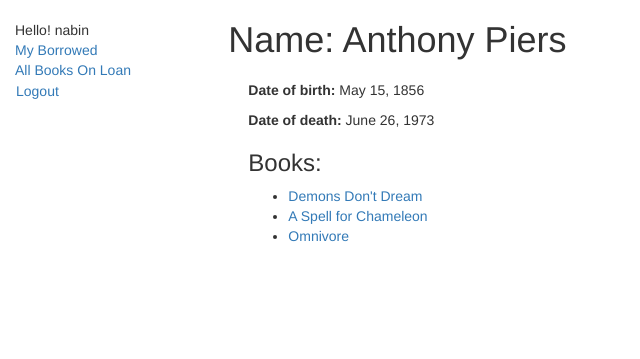
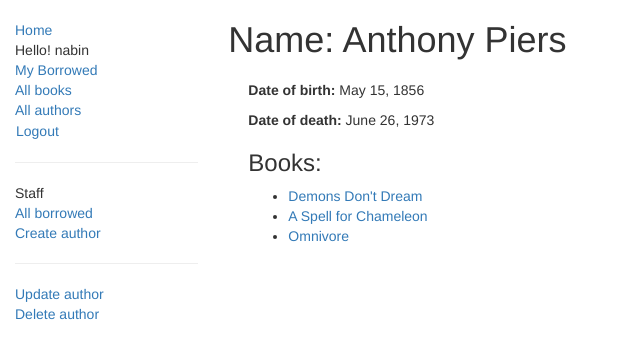
Before and after one commit to NabinPrasadDhungana/Django-Local-Library, a Django app: page /catalog/author/3 in a window 1280 px wide. Shown: the top 359 px of the page, without its empty margins (0-640 px from the left). Run offline with Django 5.2, Linux system fonts and the light colour scheme; a user stored in the database is signed in; data comes from the database, SQL or seed files in the repository; both versions use the stored data as it was after the commit.

Commit message:
Added create, edit and delete views for author

```diff
--- a/locallibrary/catalog/templates/base_generic.html
+++ b/locallibrary/catalog/templates/base_generic.html
@@ -16,14 +16,13 @@
       <div class="col-sm-2">
         {% block sidebar %}
           <ul class="sidebar-nav">
+            <li><a href="{% url 'index' %}">Home</a></li>
             {% if user.is_authenticated %}
    <li>Hello! {{ user.get_username }}</li>
 
    <li><a href="{% url 'my-borrowed' %}">My Borrowed</a></li>
-
-   {% if user.is_staff %}
-     <li><a href="{% url 'books-on-loan' %}">All Books On Loan</a></li>
-   {% endif %}
+   <li><a href="{% url 'books' %}">All books</a></li>
+   <li><a href="{% url 'authors' %}">All authors</a></li>
 
    <li>
      <form id="logout-form" method="post" action="{% url 'admin:logout' %}">
@@ -31,6 +30,17 @@
        <button type="submit" class="btn btn-link">Logout</button>
      </form>
    </li>
+   {% if user.is_staff %}
+<hr>
+<ul class="sidebar-nav">
+<li>Staff</li>
+   <li><a href="{% url 'books-on-loan' %}">All borrowed</a></li>
+{% if perms.catalog.add_author %}
+   <li><a href="{% url 'author-create' %}">Create author</a></li>
+{% endif %}
+</ul>
+{% endif %}
+
    {% else %}
    <li><a href="{% url 'login' %}?next={{ request.path }}">Login</a></li>
    {% endif %}
--- a/locallibrary/catalog/templates/catalog/author_detail.html
+++ b/locallibrary/catalog/templates/catalog/author_detail.html
@@ -1,10 +1,35 @@
 {% extends 'base_generic.html' %}
+
+{% block sidebar %}
+  {{ block.super }}
+
+  {% if perms.catalog.change_author or perms.catalog.delete_author %}
+  <hr>
+  <ul class="sidebar-nav">
+    {% if perms.catalog.change_author %}
+      <li><a href="{% url 'author-update' author.id %}">Update author</a></li>
+    {% endif %}
+    {% if perms.catalog.delete_author %}
+      <li><a href="{% url 'author-delete' author.id %}">Delete author</a></li>
+    {% endif %}
+    </ul>
+  {% endif %}
+
+{% endblock %}
+
 
 {% block content %}
 <h1>Name: {{ author.last_name }} {{ author.first_name }}</h1>
 <div style="margin-left:20px;margin-top:20px">
 <p><strong>Date of birth: </strong>{{ author.date_of_birth }}</p>
-<p><strong>Date of death: </strong>{{ author.date_of_death }}</p>
+
+{% if author.date_of_death %}
+    <p><strong>Date of death: </strong>{{ author.date_of_death }}</p>
+{% else %}
+    <p><strong>Date of death: </strong> Still alive </p>
+
+{% endif %}
+
     <h3>Books:</h3>
     <ul>
 
--- a/locallibrary/catalog/urls.py
+++ b/locallibrary/catalog/urls.py
@@ -17,3 +17,9 @@ urlpatterns += [
 urlpatterns += [
     path('book/<uuid:pk>/renew/', views.renew_book_librarian, name='renew-book-librarian'),
 ]
+
+urlpatterns += [
+    path('author/create/', views.AuthorCreate.as_view(), name='author-create'),
+    path('author/<int:pk>/update/', views.AuthorUpdate.as_view(), name='author-update'),
+    path('author/<int:pk>/delete/', views.AuthorDelete.as_view(), name='author-delete'),
+]
--- a/locallibrary/catalog/views.py
+++ b/locallibrary/catalog/views.py
@@ -10,6 +10,8 @@ from django.http import HttpResponseRedirect
 from django.urls import reverse
 
 from catalog.forms import *
+from django.views.generic.edit import CreateView, UpdateView, DeleteView
+from django.urls import reverse_lazy
 # Create your views here.
 
 def index(request):
@@ -99,7 +101,7 @@ def renew_book_librarian(request, pk):
     if request.method == 'POST':
 
         # Create a form instance and populate it with data from the request (binding):
-        form = RenewBookForm(request.POST)
+        form = RenewBookModelForm(request.POST)
 
         # Check if the form is valid:
         if form.is_valid():
@@ -113,7 +115,7 @@ def renew_book_librarian(request, pk):
     # If this is a GET (or any other method) create the default form.
     else:
         proposed_renewal_date = datetime.date.today() + datetime.timedelta(weeks=3)
-        form = RenewBookForm(initial={'renewal_date': proposed_renewal_date})
+        form = RenewBookModelForm(initial={'due_back': proposed_renewal_date})
 
     context = {
         'form': form,
@@ -121,3 +123,29 @@ def renew_book_librarian(request, pk):
     }
 
     return render(request, 'catalog/book_renew_librarian.html', context)
+
+class AuthorCreate(PermissionRequiredMixin, CreateView):
+    model = Author
+    fields = ['first_name', 'last_name', 'date_of_birth', 'date_of_death']
+    initial = {'date_of_death': '01/06/2024'}
+    permission_required = 'catalog.add_author'
+
+class AuthorUpdate(PermissionRequiredMixin, UpdateView):
+    model = Author
+    # Not recommended (potential security issue if more fields added)
+    fields = '__all__'
+    permission_required = 'catalog.change_author'
+
+class AuthorDelete(PermissionRequiredMixin, DeleteView):
+    model = Author
+    success_url = reverse_lazy('authors')
+    permission_required = 'catalog.delete_author'
+
+    def form_valid(self, form):
+        try:
+            self.object.delete()
+            return HttpResponseRedirect(self.success_url)
+        except Exception as e:
+            return HttpResponseRedirect(
+                reverse("author-delete", kwargs={"pk": self.object.pk})
+            )
```
Also changed, not shown: locallibrary/catalog/forms.py (+19 -12 lines), locallibrary/catalog/templates/catalog/author_confirm_delete.html (added, +23 -0 lines), locallibrary/catalog/templates/catalog/author_form.html (added, +12 -0 lines), locallibrary/db.sqlite3.
